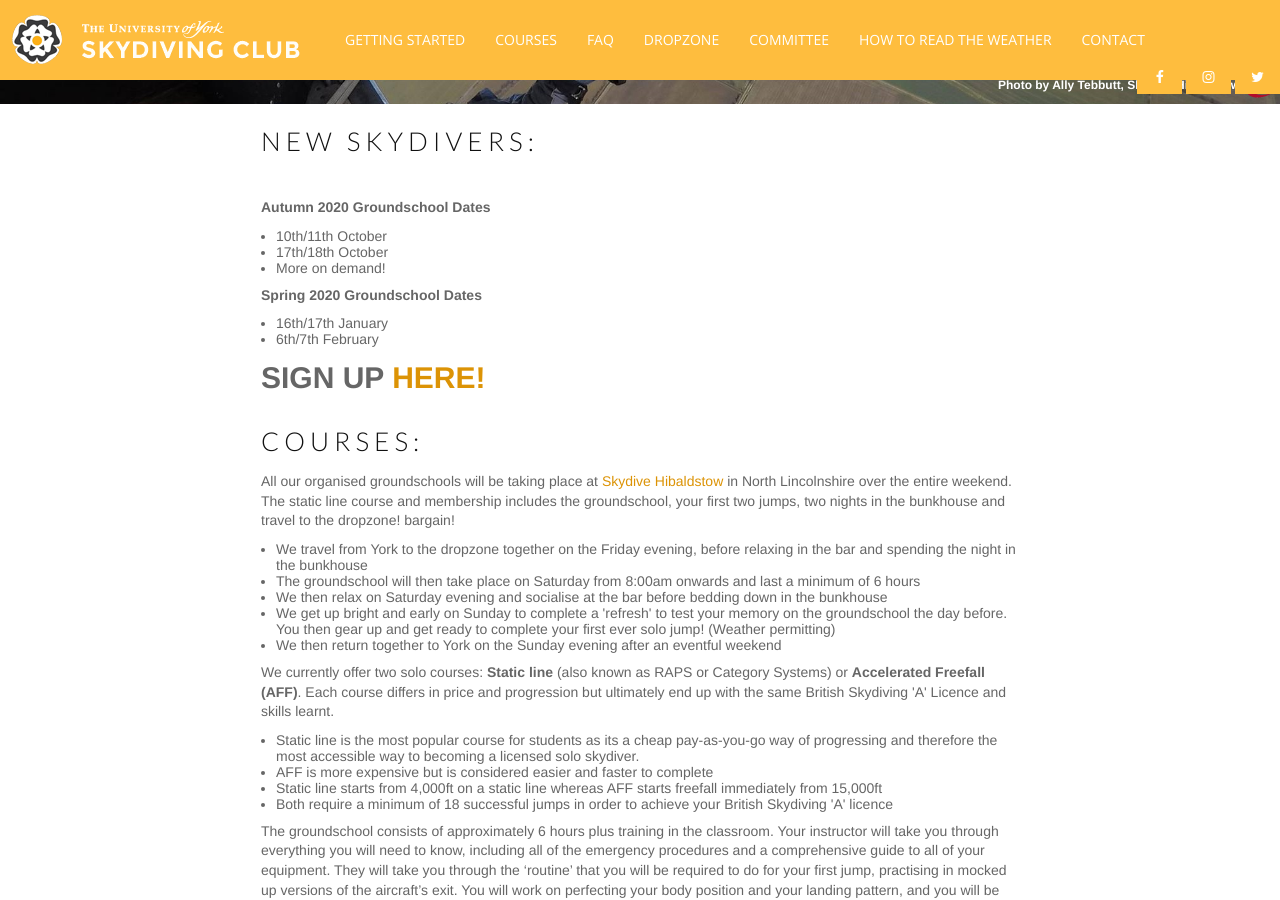
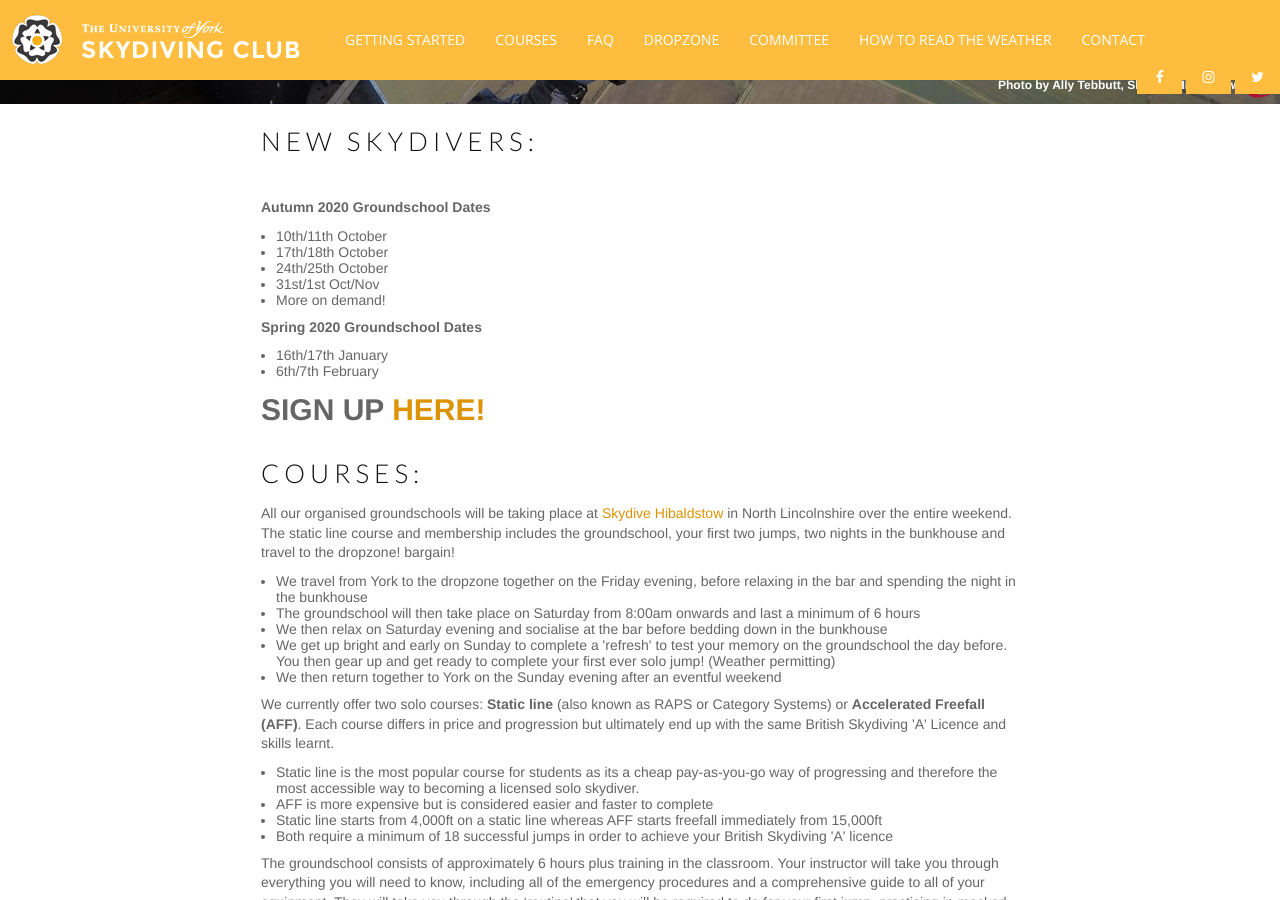
Before and after one commit to uoysc/uoysc.github.io, a Jekyll site: the page built from courses/index.html, in a window 1280 px wide and 900 px high, scrolled down 346 px. Built offline with Jekyll 4.4.1, drawn with Linux system fonts in a browser that asks for light colours; nearby versions of some CDN libraries; comment, search, counter and statistics services are not loaded.

Commit message:
info update

```diff
--- a/courses/index.html
+++ b/courses/index.html
@@ -21,6 +21,8 @@
 	  <ul class = "bullet">
 	    <li> 10th/11th October </li>
 	    <li> 17th/18th October </li>
+	    <li> 24th/25th October </li>
+	    <li> 31st/1st Oct/Nov </li>
 	    <li> More on demand! </li>
 	  </ul>
 	  <p><b> Spring 2020 Groundschool Dates </b></p>
--- a/getting-started/index.html
+++ b/getting-started/index.html
@@ -62,7 +62,7 @@
 
     </p>
     <span class = "q_title">4) Keep coming back!</span>
-    <p class = "q_answer">Both courses lead you towards your Skydiving 'A' licence. This means you can skydive completely solo without the guidance of an instructor anywhere in the world! Learning doesn't end here with plenty of disciplines to get into such as formation skydiving with your friends or progressing towards your B licence. If you haven't already, join the <a href="https://www.facebook.com/groups/302163766556669/" target="_blank">facebook group</a>.</p>
+    <p class = "q_answer">Both courses lead you towards your Skydiving 'A' licence. This means you can skydive completely solo without the guidance of an instructor anywhere in the world! Learning doesn't end here with plenty of disciplines to get into such as formation skydiving with your friends or progressing towards your B licence. If you haven't already, join the <a href="https://www.facebook.com/groups/375973800250227" target="_blank">facebook group</a>.</p>
 
   </section>
 </section>
```
